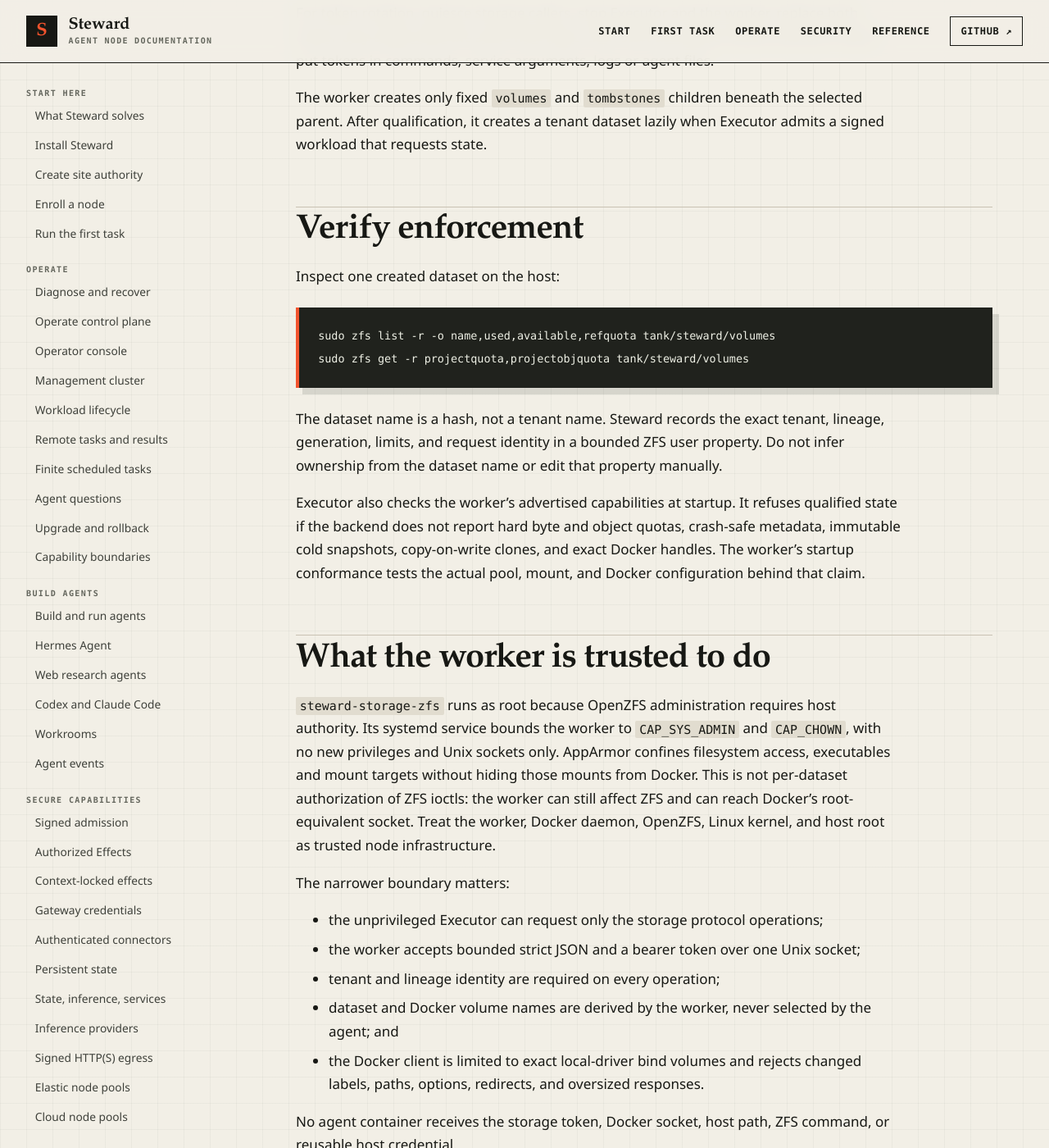
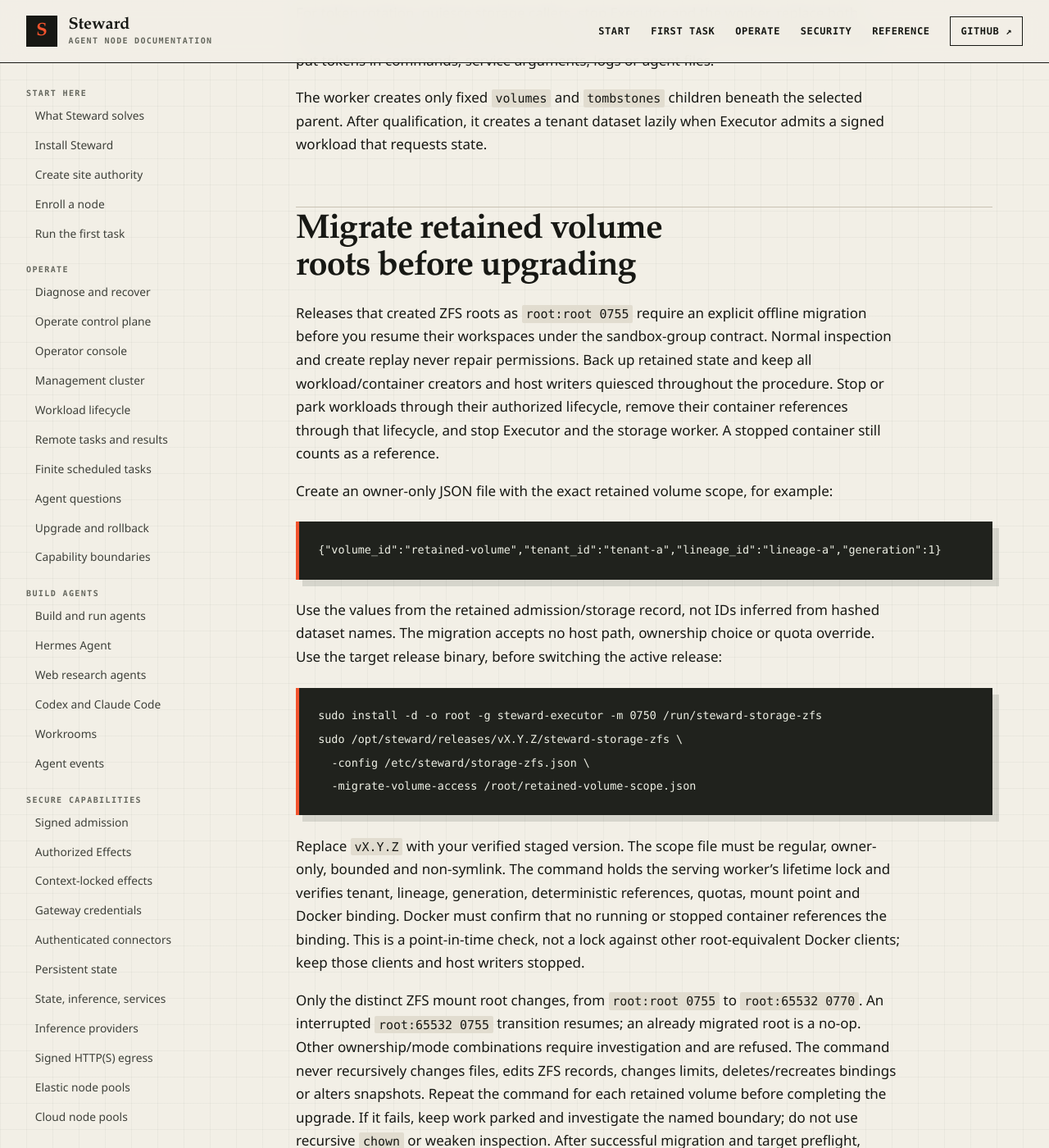
Before and after one commit to hardrails/steward, a Jekyll site: the page built from docs/guides/persistent-state.md, in a window 1280 px wide and 1400 px high, scrolled down 4255 px. Shown: the whole window at 82% size. Built offline with Jekyll 4.4.1, drawn with Linux system fonts in a browser that asks for light colours; some of the changed text lies outside the part shown.

Commit message:
docs(storage): document scoped offline migration and its trust boundary
Require quiesced host/container creators, exact retained scope and pre-upgrade migration. Record why ordinary replay never repairs arbitrary permissions and why no migration daemon was added.

Confidence: high

Scope-risk: narrow

````diff
--- a/docs/guides/persistent-state.md
+++ b/docs/guides/persistent-state.md
@@ -159,6 +159,55 @@ The worker creates only fixed `volumes` and `tombstones` children beneath the
 selected parent. After qualification, it creates a tenant dataset lazily when
 Executor admits a signed workload that requests state.
 
+## Migrate retained volume roots before upgrading
+
+Releases that created ZFS roots as `root:root 0755` require an explicit offline
+migration before you resume their workspaces under the sandbox-group contract.
+Normal inspection and create replay never repair permissions. Back up retained
+state and keep all workload/container creators and host writers quiesced throughout
+the procedure. Stop or park workloads through their authorized lifecycle, remove
+their container references through that lifecycle, and stop Executor and the
+storage worker. A stopped container still counts as a reference.
+
+Create an owner-only JSON file with the exact retained volume scope, for example:
+
+```json
+{"volume_id":"retained-volume","tenant_id":"tenant-a","lineage_id":"lineage-a","generation":1}
+```
+
+Use the values from the retained admission/storage record, not IDs inferred from
+hashed dataset names. The migration accepts no host path, ownership choice or
+quota override. Use the target release binary, before switching the active release:
+
+```bash
+sudo install -d -o root -g steward-executor -m 0750 /run/steward-storage-zfs
+sudo /opt/steward/releases/vX.Y.Z/steward-storage-zfs \
+  -config /etc/steward/storage-zfs.json \
+  -migrate-volume-access /root/retained-volume-scope.json
+```
+
+Replace `vX.Y.Z` with your verified staged version. The scope file must be regular,
+owner-only, bounded and non-symlink. The command holds the serving worker's lifetime
+lock and verifies tenant, lineage, generation, deterministic references, quotas,
+mount point and Docker binding. Docker must confirm that no running or stopped
+container references the binding. This is a point-in-time check, not a lock against
+other root-equivalent Docker clients; keep those clients and host writers stopped.
+
+Only the distinct ZFS mount root changes, from `root:root 0755` to
+`root:65532 0770`. An interrupted `root:65532 0755` transition resumes; an already
+migrated root is a no-op. Other ownership/mode combinations require investigation
+and are refused. The command never recursively changes files, edits ZFS records,
+changes limits, deletes/recreates bindings or alters snapshots. Repeat the command
+for each retained volume before completing the upgrade. If it fails, keep work
+parked and investigate the named boundary; do not use recursive `chown` or weaken
+inspection. After successful migration and target preflight, activate the release,
+start the worker before Executor, and resume through the normal signed lifecycle.
+
+The opt-in Linux test `TestOfflineVolumeMigrationOnRealZFS` proves CLI lock refusal,
+running/stopped container refusal, migration/replay and preservation of contents,
+file ownership/modes, identity, quotas and snapshots on a disposable child dataset.
+It does not claim that arbitrary host processes are fenced by Docker's check.
+
 ## Verify enforcement
 
 Inspect one created dataset on the host:
````
Also changed, not shown: docs/decisions/0080-reuse-offline-worker-boundaries-for-root-migration.md (added, +36 -0 lines), docs/reference/configuration.md (+8 -0 lines).
